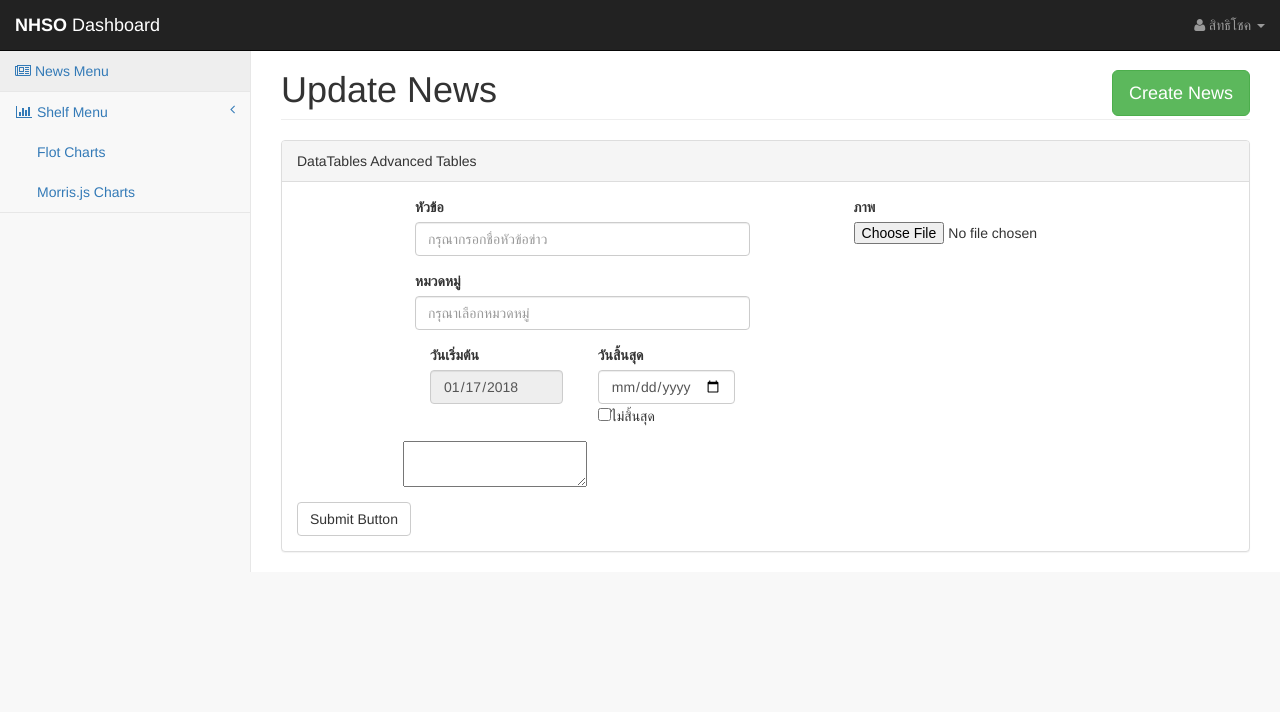
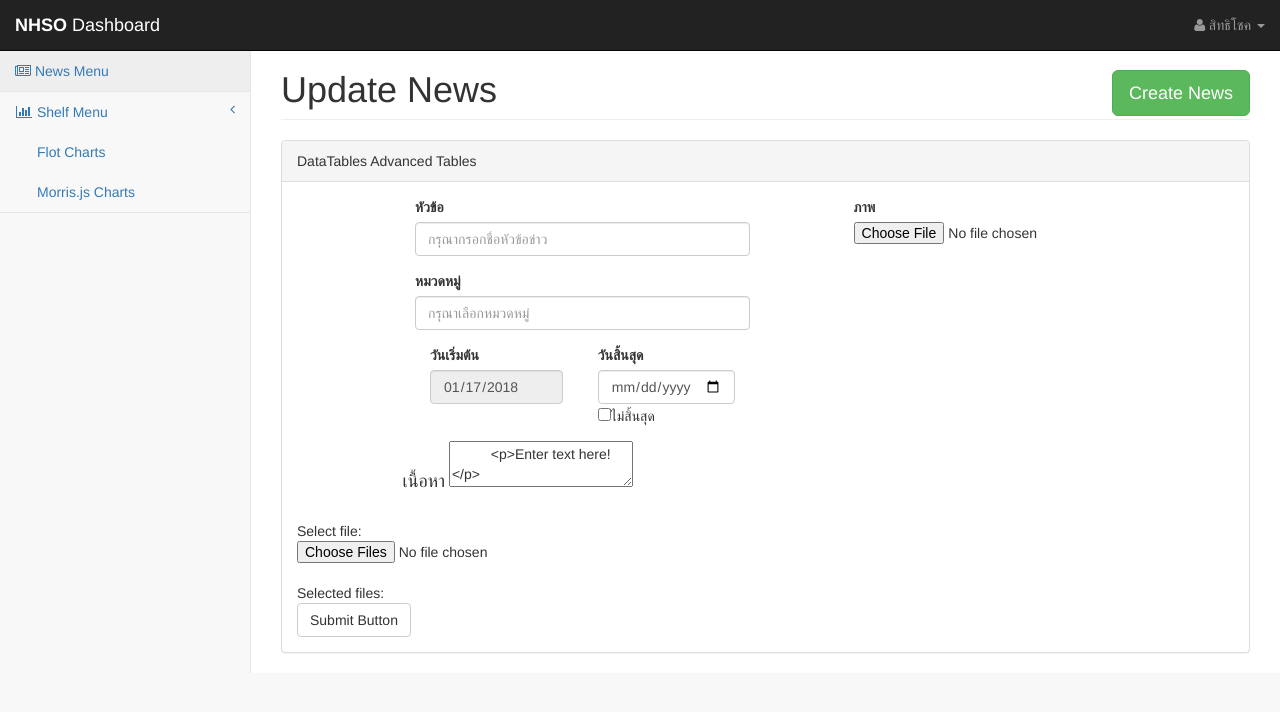
Before and after one commit to OrderWife/news, a CodeIgniter app: page /database/index.php/backend/news in a window 1280 px wide. Shown: the top 712 px of the page. Run offline with CodeIgniter, Linux system fonts and the light colour scheme; data that the repository does not hold is empty; some libraries are stand-ins or nearby versions.

Commit message:
create upload file

```diff
--- a/application/views/backendview/newsform.php
+++ b/application/views/backendview/newsform.php
@@ -2,16 +2,16 @@
 
 
 <div class="col-md-12">
-  <form class="" method="post">
+  <form class="">
     <div class="col-md-12" >
       <div class="col-md-5 col-md-offset-1">
           <div class="form-group">
             <label>หัวข้อ</label>
-            <input class="form-control" type="text" name="title" placeholder="กรุณากรอกชื่อหัวข้อข่าว" required>
+            <input required class="form-control" type="text" name="title" placeholder="กรุณากรอกชื่อหัวข้อข่าว">
           </div>
           <div class="form-group">
             <label>หมวดหมู่</label>
-            <input class="form-control" type="text" list="browsers" name="category" placeholder="กรุณาเลือกหมวดหมู่" required>
+            <input required class="form-control" type="text" list="browsers" name="category" placeholder="กรุณาเลือกหมวดหมู่" >
             <datalist id="browsers">
               <option value="Internet Explorer">
               <option value="Firefox">
@@ -22,19 +22,19 @@
           </div>
           <div class="form-group col-md-6" style="padding-right:20px">
               <label>วันเริ่มต้น</label>
-              <input id="startdate" name="startdate" type="date" class="form-control" readonly>
+              <input required id="startdate" name="startdate" type="date" class="form-control" readonly>
           </div>
           <div class="form-group col-md-6" >
               <label>วันสิ้นสุด</label>
-              <input id="enddate" type="date" name="enddate" min="<?php echo date("Y-m-d")?>" class="form-control" required>
+              <input required id="enddate" type="date" name="enddate" min="<?php echo date("Y-m-d")?>" class="form-control" >
               <input type="checkbox" id="unlimit" value="unlimit">ไม่สิ้นสุด
           </div>
       </div>
       <div class="col-md-5 col-md-offset-1">
         <div class="form-group">
             <label>ภาพ</label>
-            <div id="showimg" class="form-control" style="background-color: lightgrey; width: 200px; height:200px;">
-              <img class="form-control" id="blah" src="#" alt="your image" />
+            <div id="showimg" style="background-color: lightgrey; width: 200px; height:200px;">
+              <img style="float:center" id="blah" src="#" alt="your image" />
             </div><br>
             <input type="file" onchange="readURL(this);">
         </div>
@@ -42,13 +42,18 @@
     </div>
     <div class="col-md-10 col-md-offset-1">
       <div class="form-group" >
+        <label><h4>เนื้อหา</h4></label>
+        <font id="valid" class="hide" style="color:red">กรุณาเพิ่มเนื้อหา</font>
         <textarea name="content" id="editor">
+          <p>Enter text here!</p>
         </textarea>
       </div>
       </div>
     </div>
-
-    <button id="submidNews" type="" class="btn btn-default">Submit Button</button>
+    Select file: <input type="file" id="file" name="img" multiple onchange="javascript:updateList()">
+    <br/>Selected files:
+    <div id="fileList"></div>
+    <button id="submidNews" type="submit" class="btn btn-default">Submit Button</button>
   </form>
 </div>
 
@@ -56,7 +61,7 @@
 <script type="text/javascript">
 ClassicEditor.create(document.querySelector( '#editor' ))
              .then( editor => {
-                      console.log( 'Editor was initialized', editor );
+                      //console.log( 'Editor was initialized', editor );
                       myEditor = editor;
              })
              .catch( error => {
@@ -68,25 +73,13 @@ ClassicEditor.create(document.querySelector( '#editor' ))
     document.getElementById("startdate").value="<?php echo date("Y-m-d")?>";
 
   });
-   $("#submidNews").submit(function(e){
-     var messageLength = myEditor.getData().replace(/<[^>]*>/gi, '').length;
-            if( !messageLength ) {
-                alert( 'Please enter a message' );
-                e.preventDefault();
-            }
-            console.log(myEditor.getData());
-
-   });
-
-  function myFunc() {
-    var messageLength = myEditor.getData().replace(/<[^>]*>/gi, '').length;
-           if( !messageLength ) {
-               alert( 'Please enter a message' );
-               return;
-             }
-             console.log(myEditor.getData());
-  }
-
+  $("form").submit( function(e) {
+          var messageLength = myEditor.getData().replace(/<[^>]*>/gi, '').replace('&nbsp;', '').replace('Enter text here!', '').length;
+          if( !messageLength ) {
+              alert( 'Please enter a message in content box' );
+              e.preventDefault();
+          }
+      });
 
   $( "input" ).change(function() {
     var input = $( this );
@@ -100,7 +93,7 @@ ClassicEditor.create(document.querySelector( '#editor' ))
 
 
   function readURL(input) {
-        if (input.files && input.files[0]) {
+        if (input.files && input.files[0] && isImage(input.files[0].name)) {
             var reader = new FileReader();
 
             reader.onload = function (e) {
@@ -116,4 +109,34 @@ ClassicEditor.create(document.querySelector( '#editor' ))
           $('#showimg').addClass('hide');
         }
     }
+
+    function getExtension(filename) {
+          var parts = filename.split('.');
+          return parts[parts.length - 1];
+        }
+
+        function isImage(filename) {
+        var ext = getExtension(filename);
+        switch (ext.toLowerCase()) {
+        case 'jpg':
+        case 'gif':
+        case 'bmp':
+        case 'png':
+            //etc
+            return true;
+        }
+        return false;
+    }
+
+    updateList = function() {
+      var input = document.getElementById('file');
+      var output = document.getElementById('fileList');
+
+      output.innerHTML = '<ul>';
+      for (var i = 0; i < input.files.length; ++i) {
+        output.innerHTML += '<li>' + input.files.item(i).name + '</li>';
+      }
+      output.innerHTML += '</ul>';
+    }
+
 </script>
```
